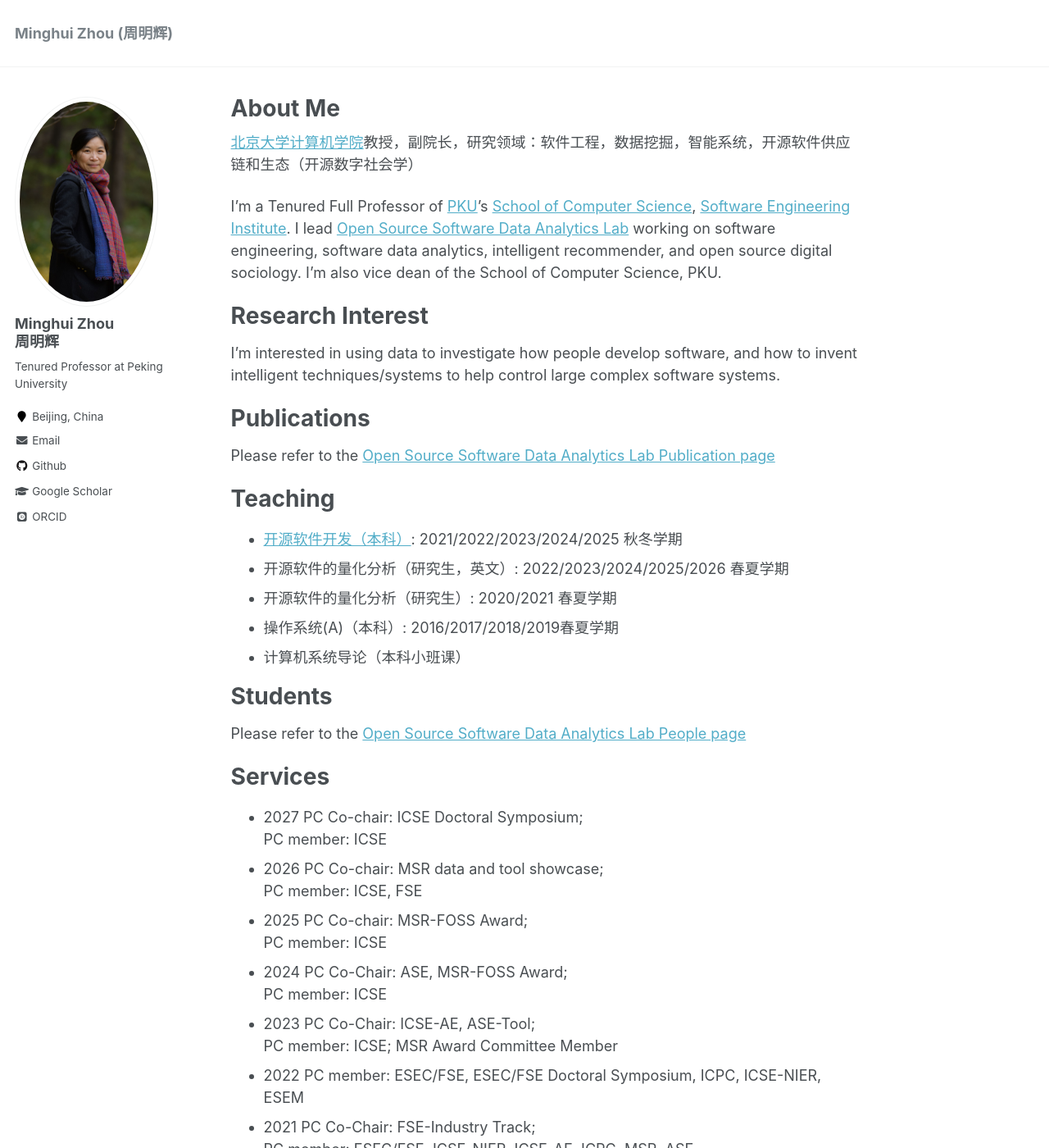
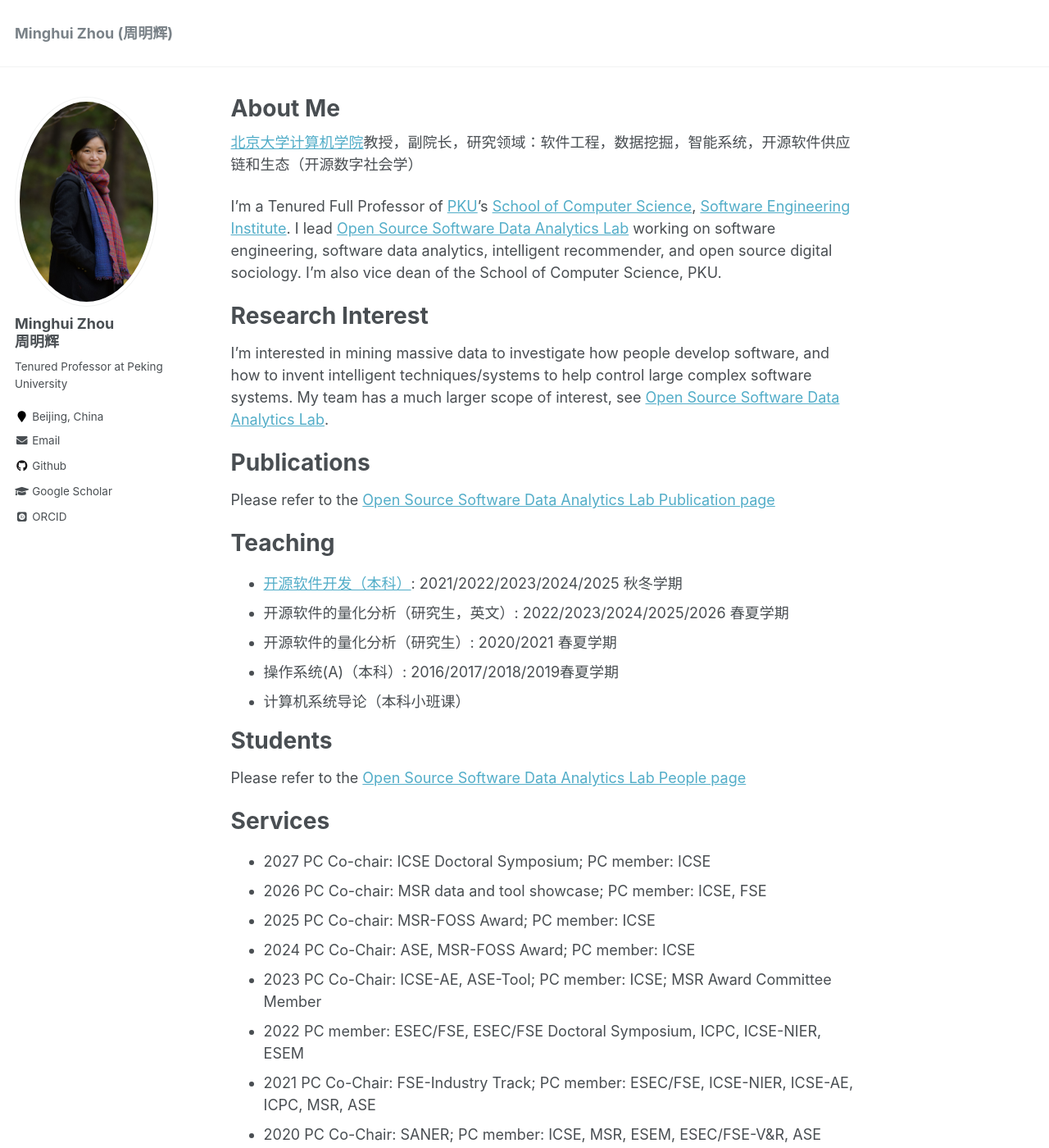
Before and after one commit to minghuizhou/minghuizhou.github.io, a Jekyll site: the page built from _pages/about.md, in a window 1280 px wide and 1400 px high. Shown: the whole window at 82% size. Built offline with Jekyll 4.4.1, drawn with Linux system fonts in a browser that asks for light colours; some web fonts are replaced; some of the changed text lies outside the part shown.

Commit message:
Update about.md

```diff
--- a/_pages/about.md
+++ b/_pages/about.md
@@ -15,11 +15,11 @@ I'm a Tenured Full Professor of [PKU](https://www.pku.edu.cn/)'s [School of Comp
 
 Research Interest
 ===================
-I'm interested in
-using data to investigate how people develop software, and how to invent intelligent techniques/systems to help control large complex software systems.
+I'm interested in mining massive data to
+ investigate how people develop software, and how to invent intelligent techniques/systems to help control large complex software systems.
 <!--using data recorded in vast open source and commercial software repositories to investigate how people develop software, and how to invent intelligent techniques/systems to help control large complex software systems.
-My research subjects include individual learning, human-AI collaboration, and ecosystem sustainability, along with complex dependencies between software or model coined as software/model supply chain.
-My team has a much larger scope of interest, see [Open Source Software Data Analytics Lab](https://osslab-pku.github.io/). -->
+My research subjects include individual learning, human-AI collaboration, and ecosystem sustainability, along with complex dependencies between software or model coined as software/model supply chain. -->
+My team has a much larger scope of interest, see [Open Source Software Data Analytics Lab](https://osslab-pku.github.io/).
 
 Publications
 =====================
@@ -39,33 +39,34 @@ Please refer to the [Open Source Software Data Analytics Lab People page](https:
 
 Services
 =====================
-- 2027  PC Co-chair: ICSE Doctoral Symposium; \\
+- 2027  PC Co-chair: ICSE Doctoral Symposium;
         PC member: ICSE
-- 2026  PC Co-chair: MSR data and tool showcase; \\
+- 2026  PC Co-chair: MSR data and tool showcase;
         PC member: ICSE, FSE
-- 2025  PC Co-chair: MSR-FOSS Award; \\
+- 2025  PC Co-chair: MSR-FOSS Award;
         PC member: ICSE
-- 2024  PC Co-Chair: ASE, MSR-FOSS Award; \\
+- 2024  PC Co-Chair: ASE, MSR-FOSS Award;
         PC member: ICSE
-- 2023	PC Co-Chair: ICSE-AE, ASE-Tool; \\
+- 2023	PC Co-Chair: ICSE-AE, ASE-Tool;
         PC member: ICSE; MSR Award Committee Member
 - 2022	PC member: ESEC/FSE, ESEC/FSE Doctoral Symposium, ICPC, ICSE-NIER, ESEM
-- 2021	PC Co-Chair: FSE-Industry Track; \\
+- 2021	PC Co-Chair: FSE-Industry Track;
         PC member: ESEC/FSE, ICSE-NIER, ICSE-AE, ICPC, MSR, ASE
-- 2020	PC Co-Chair: SANER; \\
+- 2020	PC Co-Chair: SANER;
         PC member: ICSE, MSR, ESEM, ESEC/FSE-V&R, ASE
 - 2019	PC member: ICSE, ASE, ICSE-NIER, ICSME, ESEM, MSR-Awards
-- 2018	PC Co-Chair: ICSME-NIER; \\
+- 2018	PC Co-Chair: ICSME-NIER;
         PC member: ICSE, MSR, ESEM, CHASE, ASE Tool Demo
 - 2017	PC member: ICSE NIER, MSR, APSEC, CHASE, EASE
 - 2016	PC member: MSR, FSE-VaR, ICSE-Demos, CHASE
 - 2015	PC member: EASE, OpenSym, CHASE
-- 2014	PC Co-Chair: FSE-Demos, Internetware; \\
+- 2014	PC Co-Chair: FSE-Demos, Internetware;
         PC member: ESEM, CHASE
 - 2013	PC member: ESEM
 - 2011	PC member: SCORE
 
-Serve on the editor board for international journals including TSE, EMSE, and ASE Journal. \\
+Serve on the editor board for international journals including TSE, EMSE, and ASE Journal.
+
 Serve on the ASE Steering Committee since 2024.
 
 [中国计算机学会CCF开源发展委员会](https://www.ccf.org.cn/kyfzwyh/) 副主任。
@@ -101,6 +102,7 @@ Awards
 - 2009年中日韩开源大赛优秀奖(PKUAS)
 - 2008年国家技术发明二等奖暨2007年教育部技术发明一等奖
 
+<!--
 [//]:Talks
 [//]:=================
 [//]:- 开源生态系统的可持续性：现状和挑战
@@ -115,3 +117,4 @@ Awards
 [//]:Invited Speech. IWSO 2012 (International Workshop on SCILAB&OW2 Open Source Software Contest), NUAA, China, 15 Oct, 2012.
 [//]:- [软件工程中的大规模数据(Large-scale data in software engineering)](https://minghuizhou.github.io/files/20120913-bigdatapanelist-BUAA.pdf)
 [//]:Panelist. 第一届大数据科学与工程国际学术研讨会, 大数据工程论坛. BUAA, China, 13 Sep, 2012.
+-->
```
